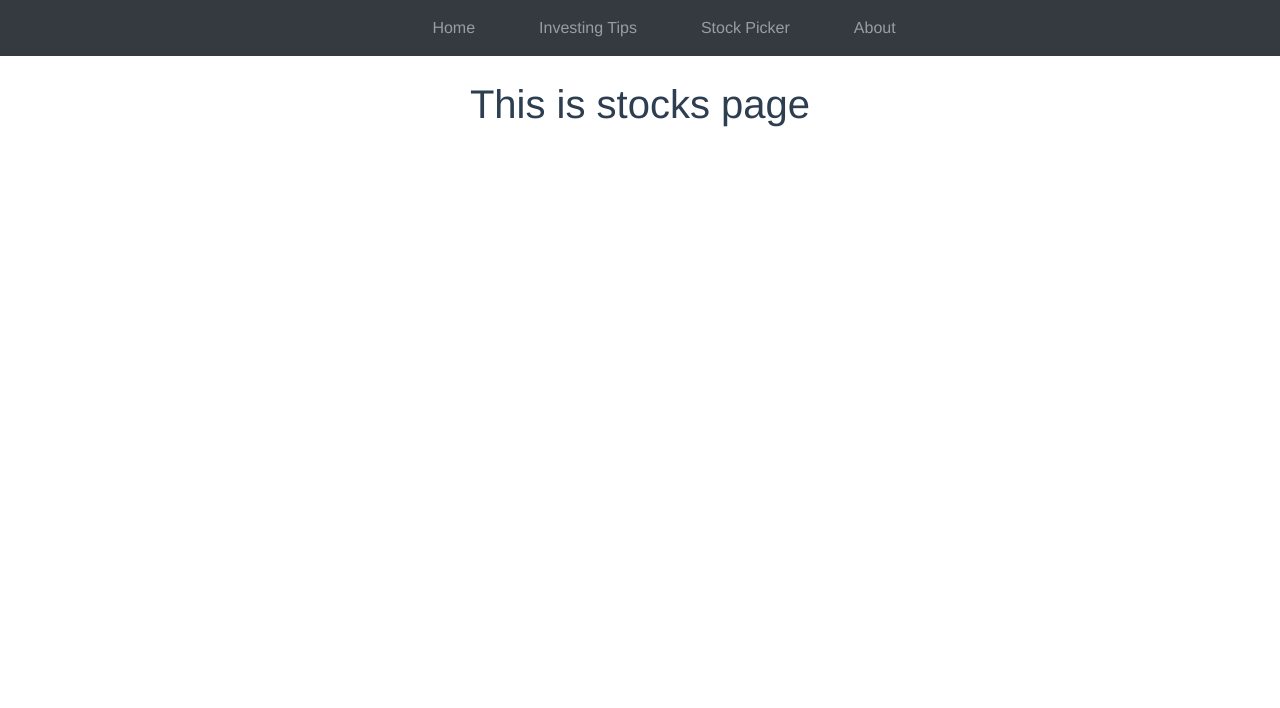
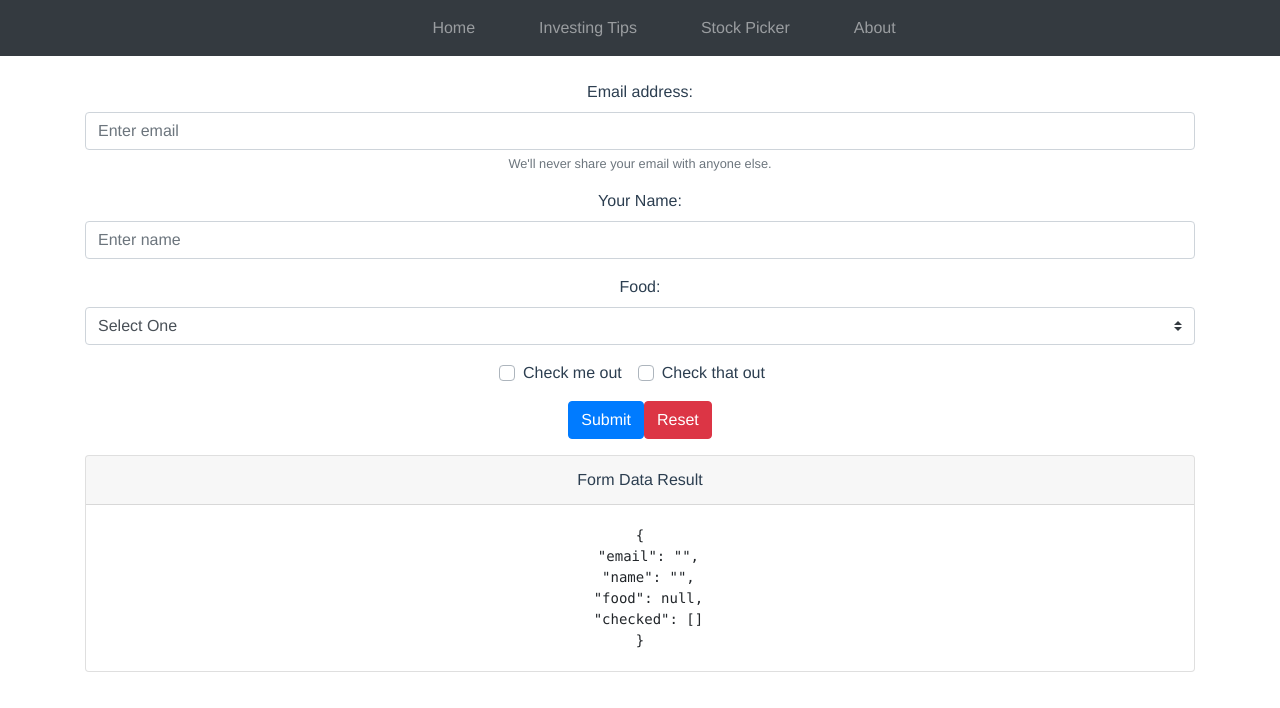
Before and after one commit to RajathSIyer/SimpliStock, a Vue app in the folder frontend/: page /#/stock in a window 1280 px wide. Shown: the top 708 px of the page. Built offline with nearby package versions, Linux system fonts and the light colour scheme.

Commit message:
Added bootstrap form

```diff
--- a/frontend/src/views/Stock.vue
+++ b/frontend/src/views/Stock.vue
@@ -1,13 +1,90 @@
 <template>
-  <div class="stocks">
-    <h1>This is stocks page</h1>
+  <div>
+    <b-container>
+    <b-form @submit="onSubmit" @reset="onReset" v-if="show">
+      <b-form-group
+        id="input-group-1"
+        label="Email address:"
+        label-for="input-1"
+        description="We'll never share your email with anyone else."
+      >
+        <b-form-input
+          id="input-1"
+          v-model="form.email"
+          type="email"
+          required
+          placeholder="Enter email"
+        ></b-form-input>
+      </b-form-group>
+
+      <b-form-group id="input-group-2" label="Your Name:" label-for="input-2">
+        <b-form-input
+          id="input-2"
+          v-model="form.name"
+          required
+          placeholder="Enter name"
+        ></b-form-input>
+      </b-form-group>
+
+      <b-form-group id="input-group-3" label="Food:" label-for="input-3">
+        <b-form-select
+          id="input-3"
+          v-model="form.food"
+          :options="foods"
+          required
+        ></b-form-select>
+      </b-form-group>
+
+      <b-form-group id="input-group-4">
+        <b-form-checkbox-group v-model="form.checked" id="checkboxes-4">
+          <b-form-checkbox value="me">Check me out</b-form-checkbox>
+          <b-form-checkbox value="that">Check that out</b-form-checkbox>
+        </b-form-checkbox-group>
+      </b-form-group>
+
+      <b-button type="submit" variant="primary">Submit</b-button>
+      <b-button type="reset" variant="danger">Reset</b-button>
+    </b-form>
+    <b-card class="mt-3" header="Form Data Result">
+      <pre class="m-0">{{ form }}</pre>
+    </b-card>
+    </b-container>
   </div>
 </template>
 
 <script>
-// @ is an alias to /src
-
-export default {
-  name: 'Stock'
-}
+  export default {
+    name:"stock",
+    data() {
+      return {
+        form: {
+          email: '',
+          name: '',
+          food: null,
+          checked: []
+        },
+        foods: [{ text: 'Select One', value: null }, 'Carrots', 'Beans', 'Tomatoes', 'Corn'],
+        show: true
+      }
+    },
+    methods: {
+      onSubmit(evt) {
+        evt.preventDefault()
+        alert(JSON.stringify(this.form))
+      },
+      onReset(evt) {
+        evt.preventDefault()
+        // Reset our form values
+        this.form.email = ''
+        this.form.name = ''
+        this.form.food = null
+        this.form.checked = []
+        // Trick to reset/clear native browser form validation state
+        this.show = false
+        this.$nextTick(() => {
+          this.show = true
+        })
+      }
+    }
+  }
 </script>
```
